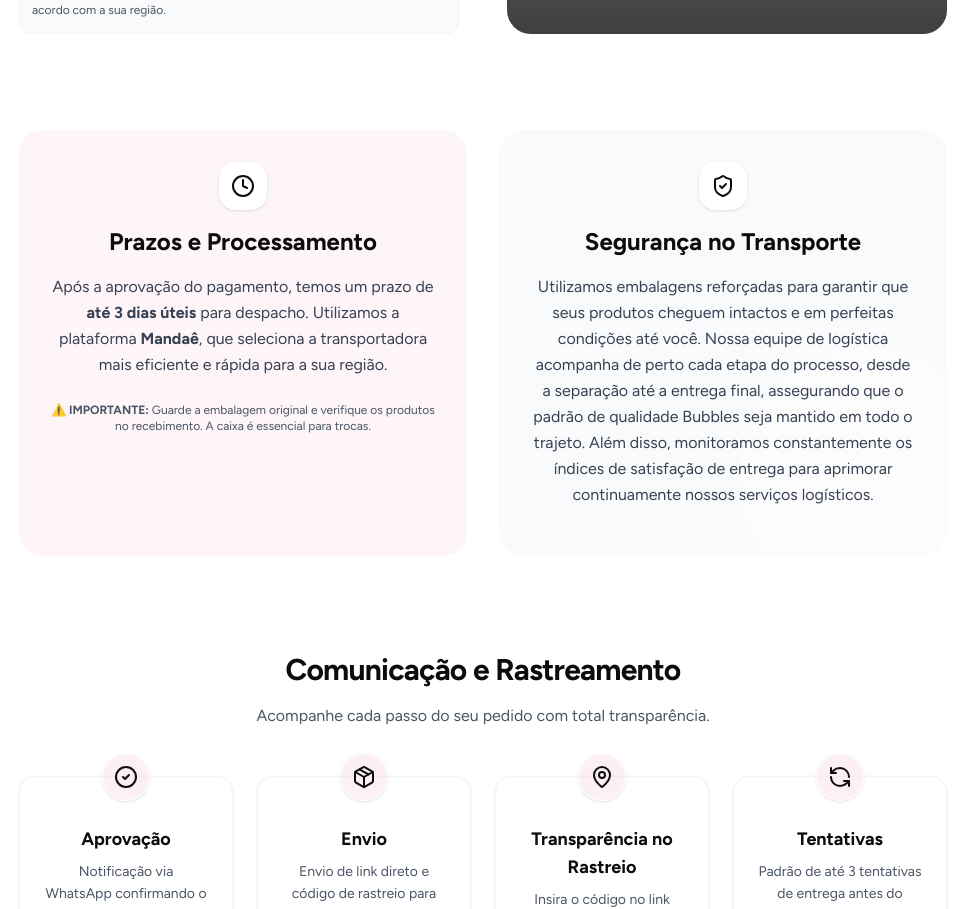
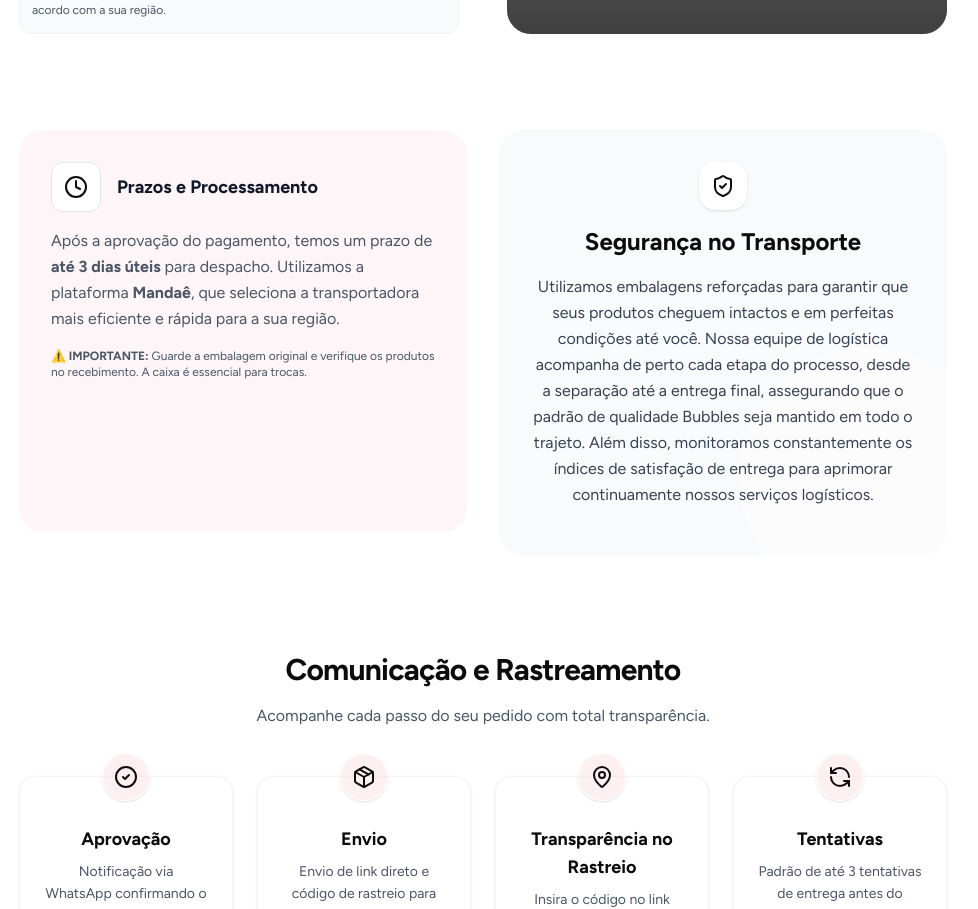
Before and after one commit to xavierxavier1995/bubbles, a Next.js app: page /politica-de-frete-e-entrega in a window 1280 px wide. Shown: the part 1043-1952 px from the top of the page, without its empty margins (157-1135 px from the left). Built offline with nearby package versions, Linux system fonts and the light colour scheme; grey boxes are pictures that could not be loaded.

Commit message:
fix: Refactor freight and delivery policy UI
Updates the styling and layout of the "Deadlines & Security" section on the freight and delivery policy page. Introduces improved spacing, element alignment, and border styles for better visual presentation.

```diff
--- a/app/politica-de-frete-e-entrega/page.tsx
+++ b/app/politica-de-frete-e-entrega/page.tsx
@@ -177,26 +177,26 @@ export default function ShippingPolicy() {
 
         {/* Deadlines & Security */}
         <section className="grid md:grid-cols-2 gap-4 md:gap-8">
-          <div className="bg-[#F4CDD4]/20 rounded-3xl p-6 md:p-8 space-y-4 flex flex-col items-center text-center">
-            <div className="w-12 h-12 bg-white rounded-2xl flex items-center justify-center shadow-sm shrink-0 mb-4">
-              <Clock className="w-6 h-6 text-[#0D0C0D]" />
-            </div>
-            <div className="w-full">
-              <h3 className="text-xl md:text-2xl font-bold mb-4">
+          <div className="bg-[#F4CDD4]/20 rounded-3xl p-6 md:p-8 mb-6">
+            <div className="flex items-center gap-4 mb-4">
+              <div className="bg-white border border-gray-200 rounded-xl p-3 flex-shrink-0 flex items-center justify-center">
+                <Clock className="w-6 h-6 text-[#0D0C0D]" />
+              </div>
+              <h3 className="text-lg font-bold text-gray-900">
                 Prazos e Processamento
               </h3>
-              <p className="text-gray-700 leading-relaxed flex-grow text-sm md:text-base">
+            </div>
+            <div className="text-left text-gray-600 space-y-4">
+              <p className="leading-relaxed text-sm md:text-base">
                 Após a aprovação do pagamento, temos um prazo de{" "}
                 <strong>até 3 dias úteis</strong> para despacho. Utilizamos a
                 plataforma <strong>Mandaê</strong>, que seleciona a
                 transportadora mais eficiente e rápida para a sua região.
               </p>
-              <div className="mt-4 pt-2">
-                <div className="text-xs text-gray-600">
-                  <strong>⚠️ IMPORTANTE:</strong> Guarde a embalagem original e
-                  verifique os produtos no recebimento. A caixa é essencial para
-                  trocas.
-                </div>
+              <div className="text-xs">
+                <strong>⚠️ IMPORTANTE:</strong> Guarde a embalagem original e
+                verifique os produtos no recebimento. A caixa é essencial para
+                trocas.
               </div>
             </div>
           </div>
```
